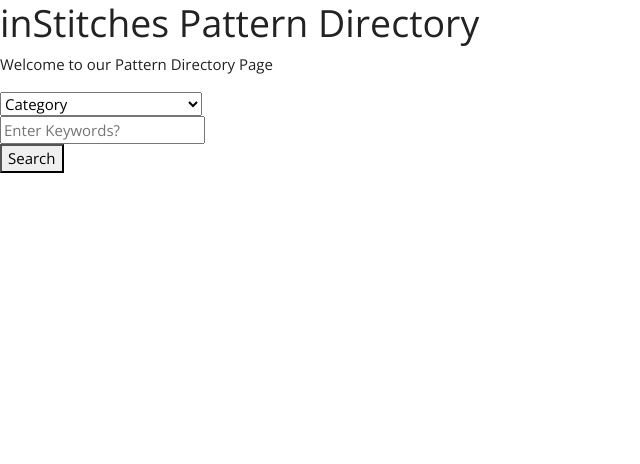
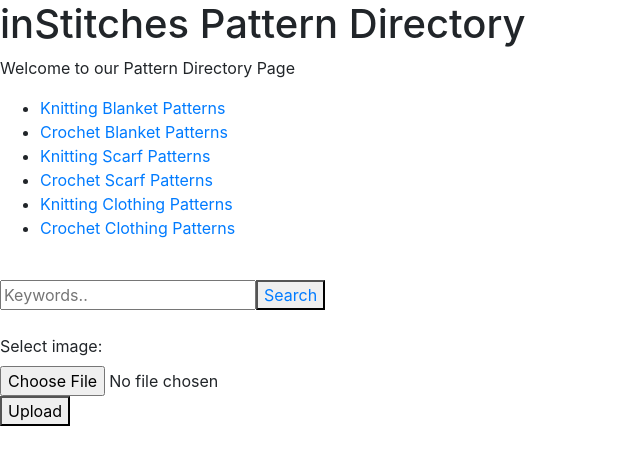
Before and after one commit to Woz-U-Group-Projects/team-dexter, a React (Create React App) app in the folder client-react/: page / in a window 1280 px wide. Shown: the top 464 px of the page, without its empty margins (0-640 px from the left). Built offline with nearby package versions, Linux system fonts and the light colour scheme; no server answers.

Commit message:
adding package-lock.json package.json src/app.js src/components/search.js

```diff
--- a/client-react/package.json
+++ b/client-react/package.json
@@ -6,6 +6,7 @@
     "axios": "^0.19.2",
     "react": "^16.13.1",
     "react-dom": "^16.13.1",
+    "react-router-dom": "^5.1.2",
     "react-scripts": "3.0.1"
   },
   "scripts": {
--- a/client-react/src/App.js
+++ b/client-react/src/App.js
@@ -1,5 +1,4 @@
 import React from "react";
-import  Task from "./components/Task";
 import "./App.css";
 import Search from "./components/search";
 
--- a/client-react/src/components/search.js
+++ b/client-react/src/components/search.js
@@ -1,6 +1,6 @@
 import React from "react";
 import axios from "axios";
-import './search.css';
+import '../App.css';
 class search extends React.Component {
   constructor(props) {
     super(props);
@@ -59,24 +59,33 @@ class search extends React.Component {
     <div class=" inner-form">
       <div class="input-field first-wrap">
         <div class="input-select">
-          <select data-trigger name="choices-single-default">
-          <input type="text" id="myInput" onkeyup="myFunction()" placeholder="Search for Catergory.."/>
-          <option>Category</option>
-          <option>Knitting Blanket Patterns</option>
-          <option>Crochet Blanket Patterns</option>
-          <option>Knitting Scarf Patterns</option>
-          <option>Crochet Scarf Patterns</option>
-          <option>Knitting Clothing Patterns</option>
-          <option>Crochet Clothing Patterns</option>
-          </select>
+          <ul>
+          <li><a href=  "https://www.allfreeknitting.com/Knit-Afghans-and-Blankets">Knitting Blanket Patterns</a></li>
+          <li><a href= "https://www.allfreecrochet.com/Crochet-Afghan-Patterns">Crochet Blanket Patterns</a></li>
+          <li><a href= "hhttps://www.allfreeknitting.com/Knit-Scarves">Knitting Scarf Patterns</a></li>
+          <li><a href= "https://www.allfreecrochet.com/Scarves">Crochet Scarf Patterns</a></li>
+          <li><a href= "https://www.allfreeknitting.com/Knitted-Sweaters">Knitting Clothing Patterns</a></li>
+          <li><a href= "https://www.allfreecrochet.com/Sweaters">Crochet Clothing Patterns</a></li>
+          </ul>
         </div>
       </div>
-      <div class="input-field second-wrap">
-        <input id="search" type="text" placeholder="Enter Keywords?"/>
-      <div class="input-field thrid-wrap">
-        <button class="btn-search" type="button">Search</button>
-      </div>
-    </div>
+      <br></br>
+      <div>
+        <form class="example" action="/action_page.php">
+        <input type="text" placeholder="Keywords.." name="keywords"/>
+        <button class="btn-search" type="button"><a href= "https:www.google.com">Search</a></button>
+        </form>
+     </div>
+      <br></br>
+      <form action="/action_page.php">
+         <label for="img">Select image:</label>
+         <br></br>
+         <input type="file" id="img" name="img" accept="image/*"/>
+         <br></br>
+         <form action="/action_page.php2" method="post">
+         <button class="btn-upload" type="button">Upload</button>
+         </form>
+      </form>
     </div>
   </form>
   </div>
```
Also changed, not shown: 1 other file (tests, documents, lock files or other folders).
